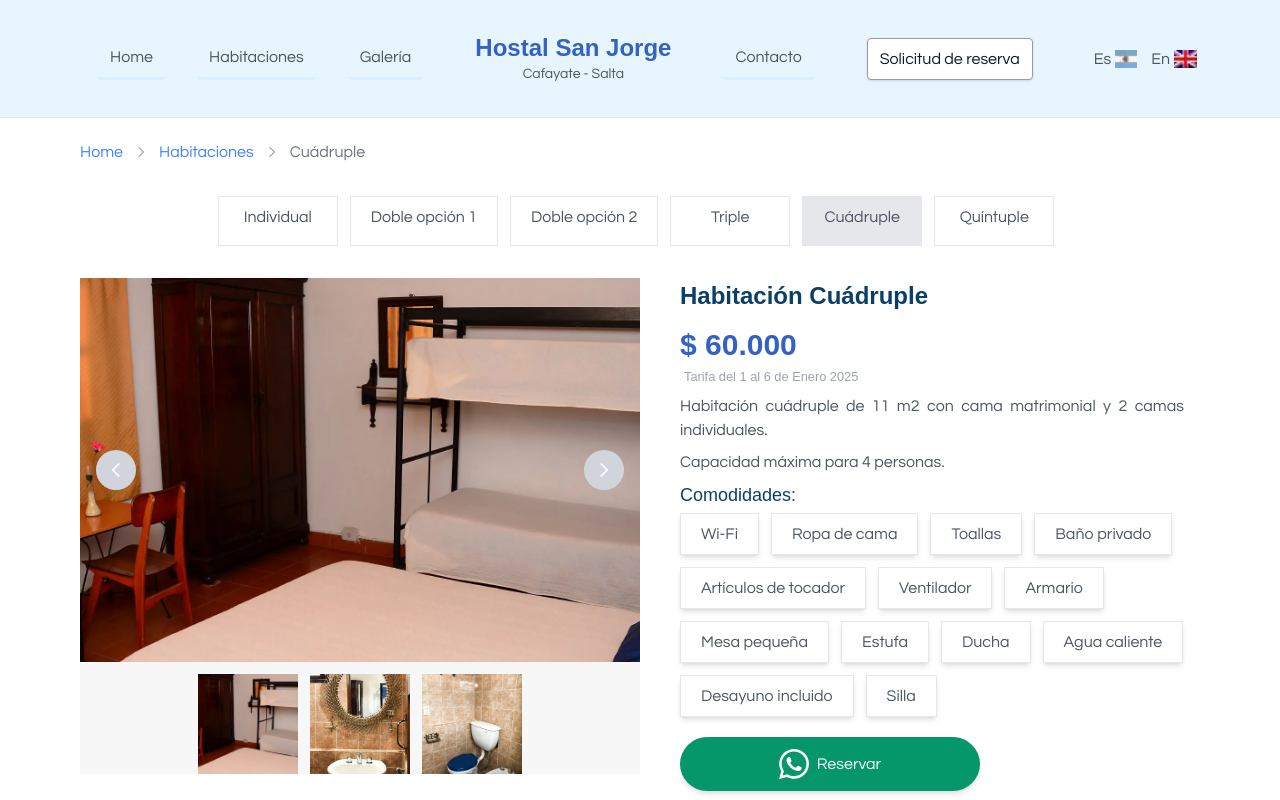
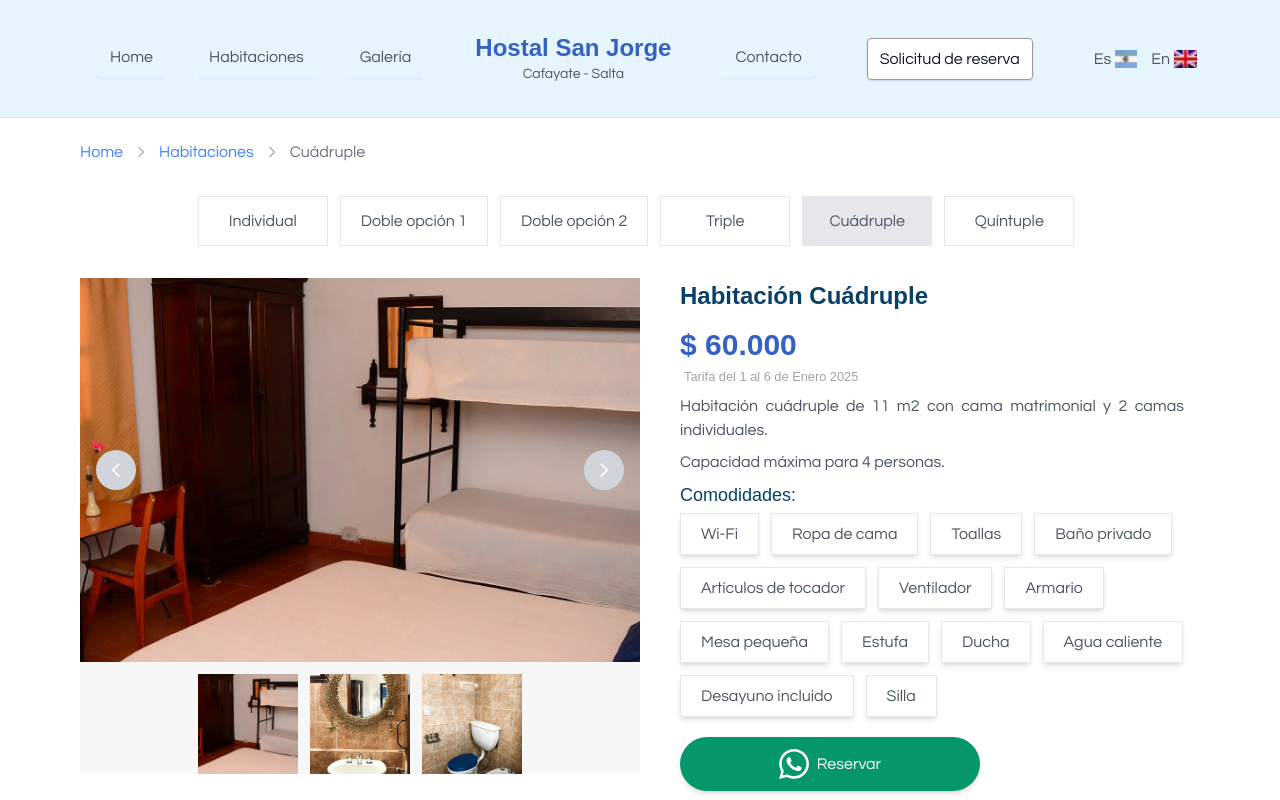
Before and after one commit to brunomry/HostalSanJorgeCafayate, a React (Vite) app: page /habitacion/3 in a window 1280 px wide. Shown: the top 800 px of the page. Built offline with nearby package versions, Linux system fonts and the light colour scheme; no server answers; a web font is replaced by a local one.

Commit message:
corregi ancho de filtros de detalle habitacion

```diff
--- a/src/pages/detalleHabitacion/components/FiltrosDetalle.jsx
+++ b/src/pages/detalleHabitacion/components/FiltrosDetalle.jsx
@@ -12,9 +12,9 @@ const FiltrosDetalle = ({traduccion}) => {
           title={h.tipo}
           className={` ${
             id == h.id ? "bg-gray-200" : ""
-          } border vsm:min-w-[125px] md:min-w-[120px] text-center vsm:h-[50px] vsm:p-2 sm:py-2 sm:px-5 text-gray-600 cursor-pointer hover:bg-gray-200 3xl:text-[1.2rem]`}
+          } border min-w-[130px] flex justify-center items-center vsm:h-[50px] vsm:p-2 sm:py-2 sm:px-5 text-gray-600 cursor-pointer hover:bg-gray-200 3xl:text-[1.2rem]`}
         >
-          {h.tipo}
+          <span>{h.tipo}</span>
         </Link>
       ))}
     </div>
```
